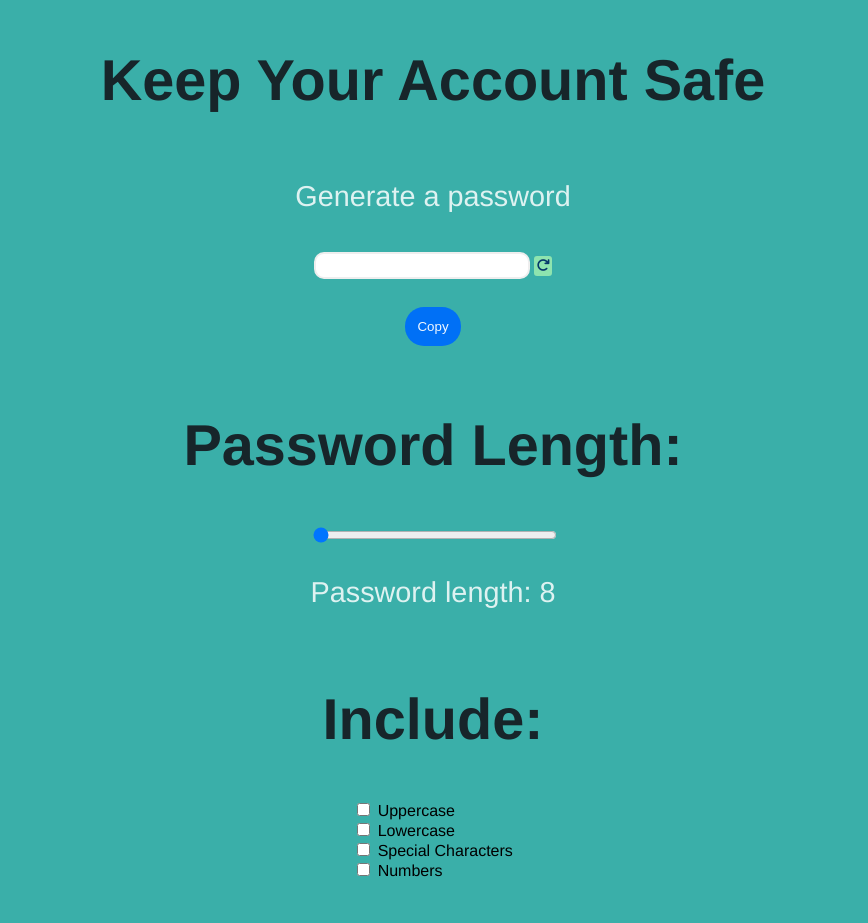
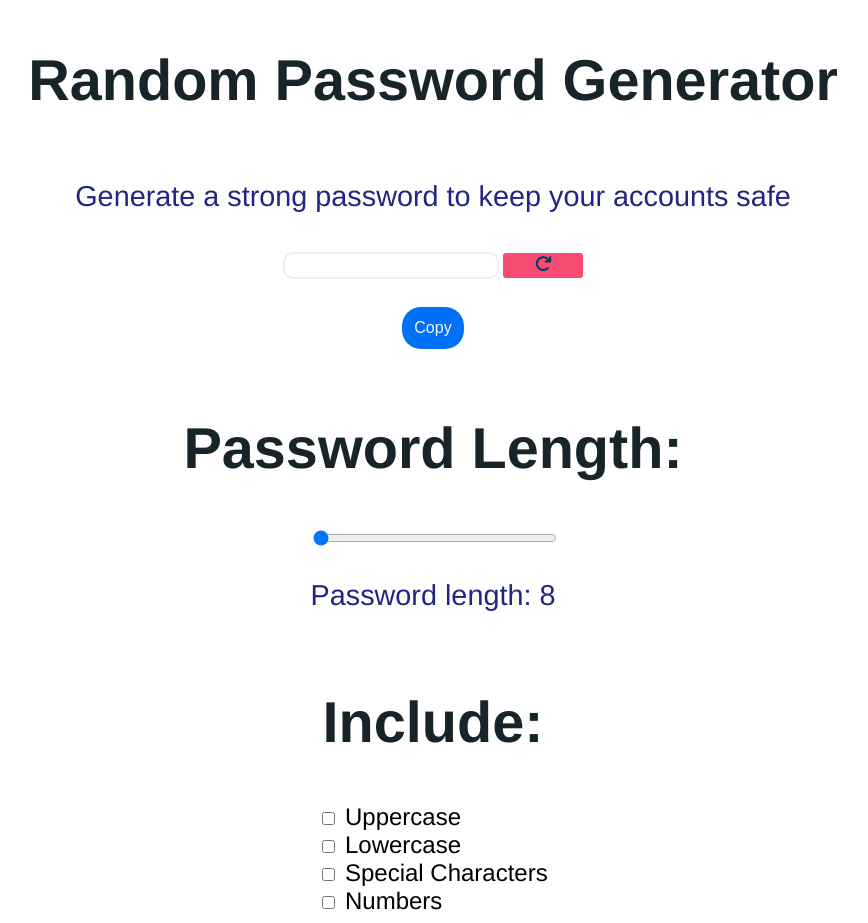
Before and after one commit to stevemuiru/password-generator, a plain HTML site: page index.html in a window 1280 px wide. Shown: the whole page, without its empty margins (207-1075 px from the left). Before the commit the page ends 888 px from the top, so only its background shows below. Drawn offline with Linux system fonts and the light colour scheme.

Commit message:
code additions

```diff
--- a/index.html
+++ b/index.html
@@ -9,8 +9,8 @@
 
 </head>
 <body>
-    <h1>Keep Your Account Safe</h1>
-<p>Generate a password</p>
+    <h1>Random Password Generator</h1>
+<p>Generate a strong password to keep your accounts safe</p>
 <div class = "inputs">
 <input type = "text" id ="display" readonly>
  <button id="generate" onclick = generate()><i class="fa-solid fa-arrow-rotate-right"></i></button><br><br>
@@ -23,7 +23,7 @@
   <p>Password length: <span id = "value"></span></p>
 </div>
 <h2>Include:</h2>
-<form action>
+<form action class="form">
   <input type = "checkbox" id ="includeUppercase">
   <label for = "options">Uppercase</label>
   <br>
--- a/main.js
+++ b/main.js
@@ -49,10 +49,10 @@ slider.oninput = function (event) {
   output.innerHTML = event.target.value;
 }
 
-let includeUppercase = false;
-let includeLowercase = false;
-let includeSpecialCharacters = false;
-let includeNumbers = false;
+let includeUppercase = true;
+let includeLowercase = true;
+let includeSpecialCharacters = true;
+let includeNumbers = true;
 
 
 function handleCheckboxChange(event) {
--- a/style.css
+++ b/style.css
@@ -4,11 +4,11 @@
 body{
     display: grid;
     place-items: center;
-    background-color: #3aafa9;
+    background-color: #fff;
     font-family: "Mierb03", "Helvetica", "Arial", sans-serif;
   }
   p{
-    color: #def2f1;
+    color: #242582;
     font-size: 180%;
   }
   h1, h2{
@@ -21,8 +21,11 @@ body{
     border: 0;
     border-radius: 3px;
     color: #05386b;
-    background-color: #8ee4af;
+    background-color: #f64c72;
     cursor: pointer;
+    min-width: 80px;
+    min-height: 25px;
+    font-size: 17px;
   }
   #copy{
     border: 0;
@@ -30,6 +33,7 @@ body{
     border-radius: 19px;
     background-color: #0070f6;
     color: #f0f7ff;
+    font-size: 16px;
   }
   #copy:hover{
     cursor: pointer;
@@ -48,3 +52,7 @@ body{
     background: linear-gradient(90deg, transparent 4.08163% rgb(0, 112, 246) 4.18163%);
     width: 100%;
   }
+
+.form{
+  font-size:24px;
+}
```
